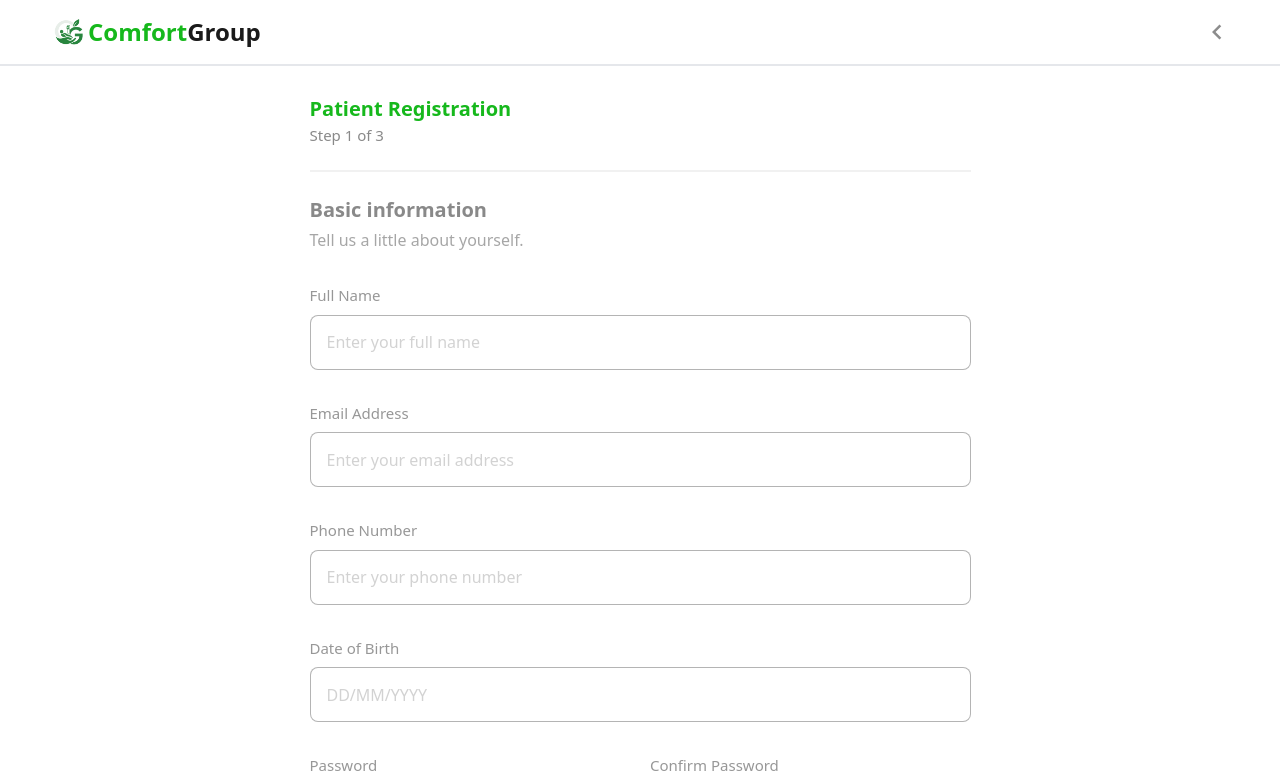
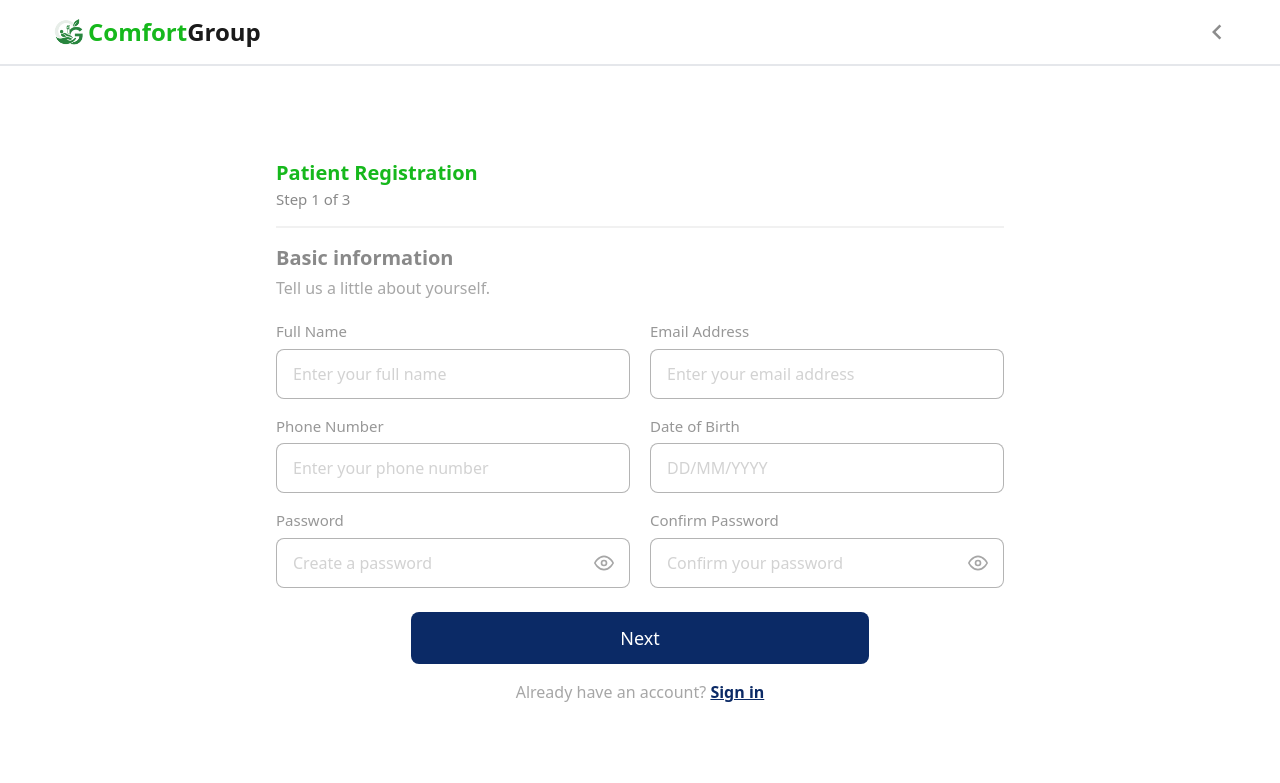
Before and after one commit to rihanat1/Comfort-Group, a React (Vite) app: page / in a window 1280 px wide. Shown: the top 783 px of the page. Built offline with nearby package versions, Linux system fonts and the light colour scheme.

Commit message:
one screen layout and live console tracking

```diff
--- a/src/Components/InputField.jsx
+++ b/src/Components/InputField.jsx
@@ -2,9 +2,9 @@ import { useState } from "react";
 import { FiEye, FiEyeOff } from "react-icons/fi";
 
 // One input box with the label sitting on the border.
-// Props: label, type, value, onChange
+// Props: label, name, type, value, onChange
 // If type is "password" it also shows an eye icon to show/hide the text.
-const InputField = ({ label, type = "text", value, onChange }) => {
+const InputField = ({ label, name, type = "text", value, onChange }) => {
   const [showPassword, setShowPassword] = useState(false);
 
   const isPassword = type === "password";
@@ -18,6 +18,7 @@ const InputField = ({ label, type = "text", value, onChange }) => {
       </label>
 
       <input
+        name={name}
         type={inputType}
         value={value}
         onChange={onChange}
--- a/src/Components/LabeledInput.jsx
+++ b/src/Components/LabeledInput.jsx
@@ -19,7 +19,7 @@ const LabeledInput = ({
 
   return (
     <div className="w-full">
-      <label className="mb-2 block text-[15px] text-secondary/70">{label}</label>
+      <label className="mb-1.5 block text-[15px] text-secondary/70">{label}</label>
 
       <div className="relative">
         <input
@@ -28,7 +28,7 @@ const LabeledInput = ({
           placeholder={placeholder}
           value={value}
           onChange={onChange}
-          className="h-[55px] w-full rounded-lg border border-secondary/50 px-4 pr-12 text-primary outline-none placeholder:text-secondary/30 focus:border-buttonPrimary"
+          className="h-[50px] w-full rounded-lg border border-secondary/50 px-4 pr-12 text-primary outline-none placeholder:text-secondary/30 focus:border-buttonPrimary"
         />
 
         {isPassword && (
--- a/src/Screens/PatientRegistrationStep1.jsx
+++ b/src/Screens/PatientRegistrationStep1.jsx
@@ -4,7 +4,7 @@ import LabeledInput from "../Components/LabeledInput";
 import Button1 from "../Components/Button1";
 
 const PatientRegistrationStep1 = () => {
-
+  // one object that holds everything the user types
   const [form, setForm] = useState({
     fullName: "",
     email: "",
@@ -15,13 +15,18 @@ const PatientRegistrationStep1 = () => {
   });
   const [error, setError] = useState("");
 
-
+  // runs every time the user types in ANY box
+  // e.target.name tells us which box it was
   const handleChange = (e) => {
-    setForm({ ...form, [e.target.name]: e.target.value });
+    const newForm = { ...form, [e.target.name]: e.target.value };
+    setForm(newForm);
+    // we log newForm (not form) because form is still the OLD value
+    // at this moment, setForm only updates it on the next render
+    console.log(newForm);
   };
 
   const handleSubmit = (e) => {
-    e.preventDefault();
+    e.preventDefault(); // stops the page from refreshing
 
     if (form.password !== form.confirmPassword) {
       setError("Passwords do not match");
@@ -30,16 +35,17 @@ const PatientRegistrationStep1 = () => {
 
     setError("");
     console.log(form);
-
+    // later: go to Step 2
   };
 
   return (
-    <div className="min-h-screen bg-white">
+    <div className="flex min-h-screen flex-col bg-white">
       <PatientRegistrationHeader />
 
+      {/* flex-1 + justify-center = the form sits in the middle of the screen */}
       <form
         onSubmit={handleSubmit}
-        className="mx-auto w-full max-w-[693px] px-4 py-8"
+        className="mx-auto flex w-full max-w-[760px] flex-1 flex-col justify-center px-4 py-4"
       >
         {/* Title + step */}
         <div className="leading-[22px]">
@@ -49,15 +55,15 @@ const PatientRegistrationStep1 = () => {
           <p className="mt-1 text-[15px] text-secondary/80">Step 1 of 3</p>
         </div>
 
-        <hr className="my-6 border-t-2 border-cardBg" />
+        <hr className="my-4 border-t-2 border-cardBg" />
 
         <h2 className="text-xl font-semibold text-secondary/80">
           Basic information
         </h2>
         <p className="mt-1 text-secondary/60">Tell us a little about yourself.</p>
 
-        {/* The fields */}
-        <div className="mt-8 flex flex-col gap-8">
+        {/* The fields: 2 boxes per row (1 per row on small screens) */}
+        <div className="mt-5 grid grid-cols-1 gap-x-5 gap-y-4 sm:grid-cols-2">
           <LabeledInput
             label="Full Name"
             name="fullName"
@@ -89,8 +95,6 @@ const PatientRegistrationStep1 = () => {
             onChange={handleChange}
           />
 
-
-          <div className="grid grid-cols-1 gap-8 sm:grid-cols-2 sm:gap-5">
           <LabeledInput
             label="Password"
             name="password"
@@ -108,19 +112,18 @@ const PatientRegistrationStep1 = () => {
             onChange={handleChange}
           />
         </div>
-        </div>
 
+        {/* shows only when the passwords don't match */}
+        {error && <p className="mt-3 text-center text-red-500">{error}</p>}
 
-        {error && <p className="mt-4 text-center text-red-500">{error}</p>}
-
-
-        <button type="submit" className="mt-10 block w-full">
+        {/* Next button (Button1 is the shared button) */}
+        <button type="submit" className="mt-6 block w-full">
           <div className="mx-auto w-[63%]">
             <Button1 text="Next" />
           </div>
         </button>
 
-        <p className="mt-5 text-center text-secondary/60">
+        <p className="mt-4 text-center text-secondary/60">
           Already have an account?{" "}
           <a href="#" className="font-semibold text-buttonPrimary underline">
             Sign in
--- a/src/Screens/SignIn.jsx
+++ b/src/Screens/SignIn.jsx
@@ -5,15 +5,26 @@ import Button1 from "../Components/Button1";
 import buildings from "../assets/Images/signin-buildings.png";
 
 const SignIn = () => {
+  // one object that holds whatever the user types
+  const [form, setForm] = useState({
+    email: "",
+    password: "",
+    rememberMe: false,
+  });
 
-  const [email, setEmail] = useState("");
-  const [password, setPassword] = useState("");
-  const [rememberMe, setRememberMe] = useState(false);
+  // runs every time the user types or ticks the checkbox
+  const handleChange = (e) => {
+    const { name, value, type, checked } = e.target;
+    // a checkbox gives us "checked", the other boxes give us "value"
+    const newForm = { ...form, [name]: type === "checkbox" ? checked : value };
+    setForm(newForm);
+    console.log(newForm); // newForm, because form is still the old value here
+  };
 
   const handleSubmit = (e) => {
-    e.preventDefault();
-    console.log({ email, password, rememberMe });
-
+    e.preventDefault(); // stops the page from refreshing
+    console.log(form);
+    // later: send these to the backend here
   };
 
   return (
@@ -21,14 +32,14 @@ const SignIn = () => {
       <PatientRegistrationHeader />
 
       <div className="mx-auto flex max-w-[1203px] items-center justify-center gap-24 px-6 py-10">
-
+        {/* Left: picture (hidden on small screens) */}
         <img
           src={buildings}
           alt="Tall buildings"
           className="hidden h-[596px] w-[588px] shrink-0 rounded-3xl object-cover lg:block"
         />
 
-
+        {/* Right: the form */}
         <form onSubmit={handleSubmit} className="w-full max-w-[491px]">
           <h1 className="text-[34px] font-semibold text-green">Welcome Back</h1>
           <p className="mt-2 text-secondary/60">
@@ -38,25 +49,28 @@ const SignIn = () => {
           <div className="mt-14 flex flex-col gap-10">
             <InputField
               label="Email Address"
+              name="email"
               type="email"
-              value={email}
-              onChange={(e) => setEmail(e.target.value)}
+              value={form.email}
+              onChange={handleChange}
             />
             <InputField
               label="Password"
+              name="password"
               type="password"
-              value={password}
-              onChange={(e) => setPassword(e.target.value)}
+              value={form.password}
+              onChange={handleChange}
             />
           </div>
 
-
+          {/* Remember me + Forgot password */}
           <div className="mt-8 flex items-center justify-between">
             <label className="flex cursor-pointer items-center gap-3 text-secondary/60">
               <input
                 type="checkbox"
-                checked={rememberMe}
-                onChange={(e) => setRememberMe(e.target.checked)}
+                name="rememberMe"
+                checked={form.rememberMe}
+                onChange={handleChange}
                 className="h-6 w-6 cursor-pointer"
               />
               Remember me
@@ -66,7 +80,7 @@ const SignIn = () => {
             </a>
           </div>
 
-
+          {/* Button1 is the shared button from the other pages */}
           <button type="submit" className="mt-10 block w-full">
             <div className="mx-auto w-[84%]">
               <Button1 text="Sign In" />
```
Lines whose indentation alone changed are shown as unchanged.
